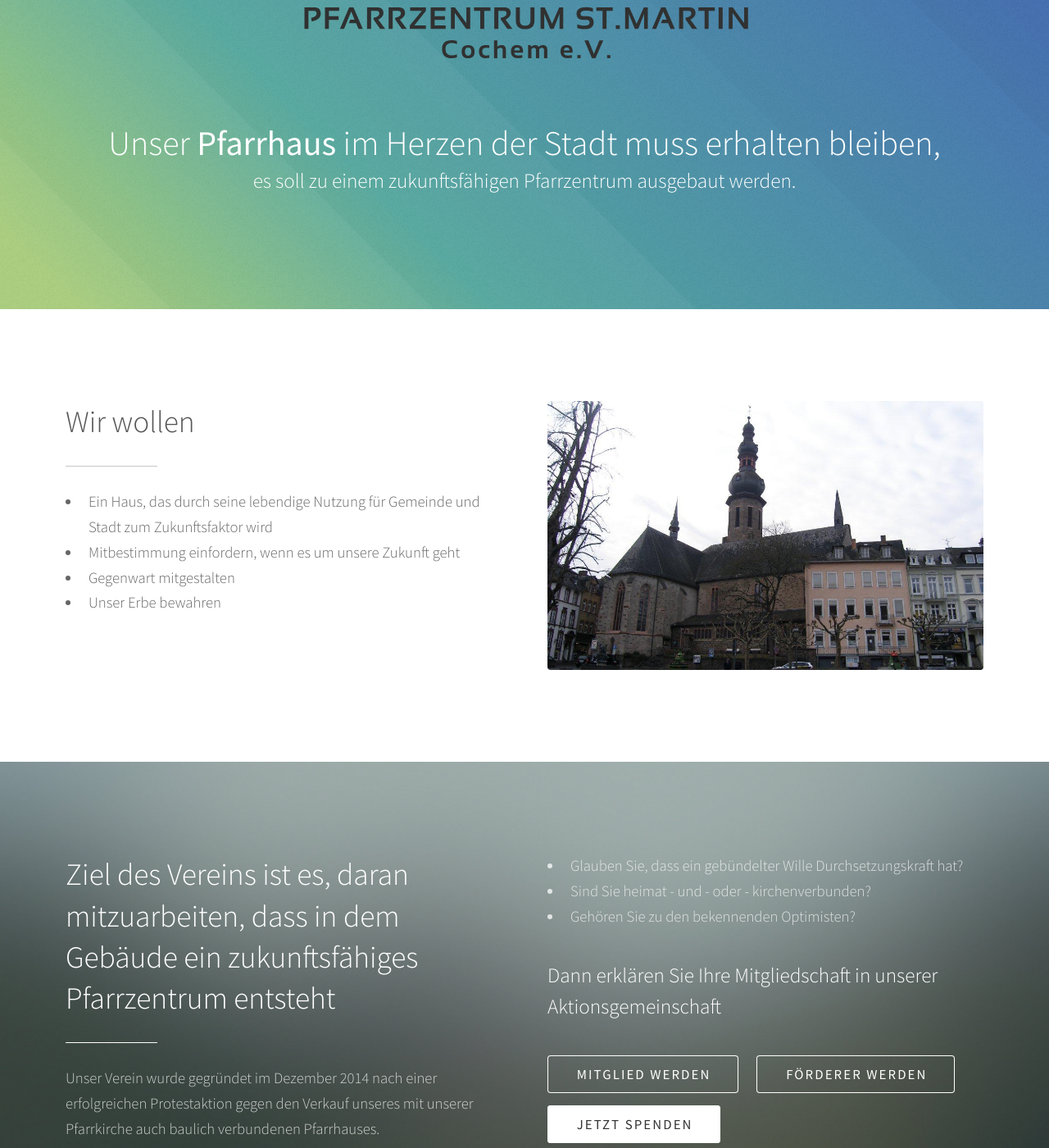
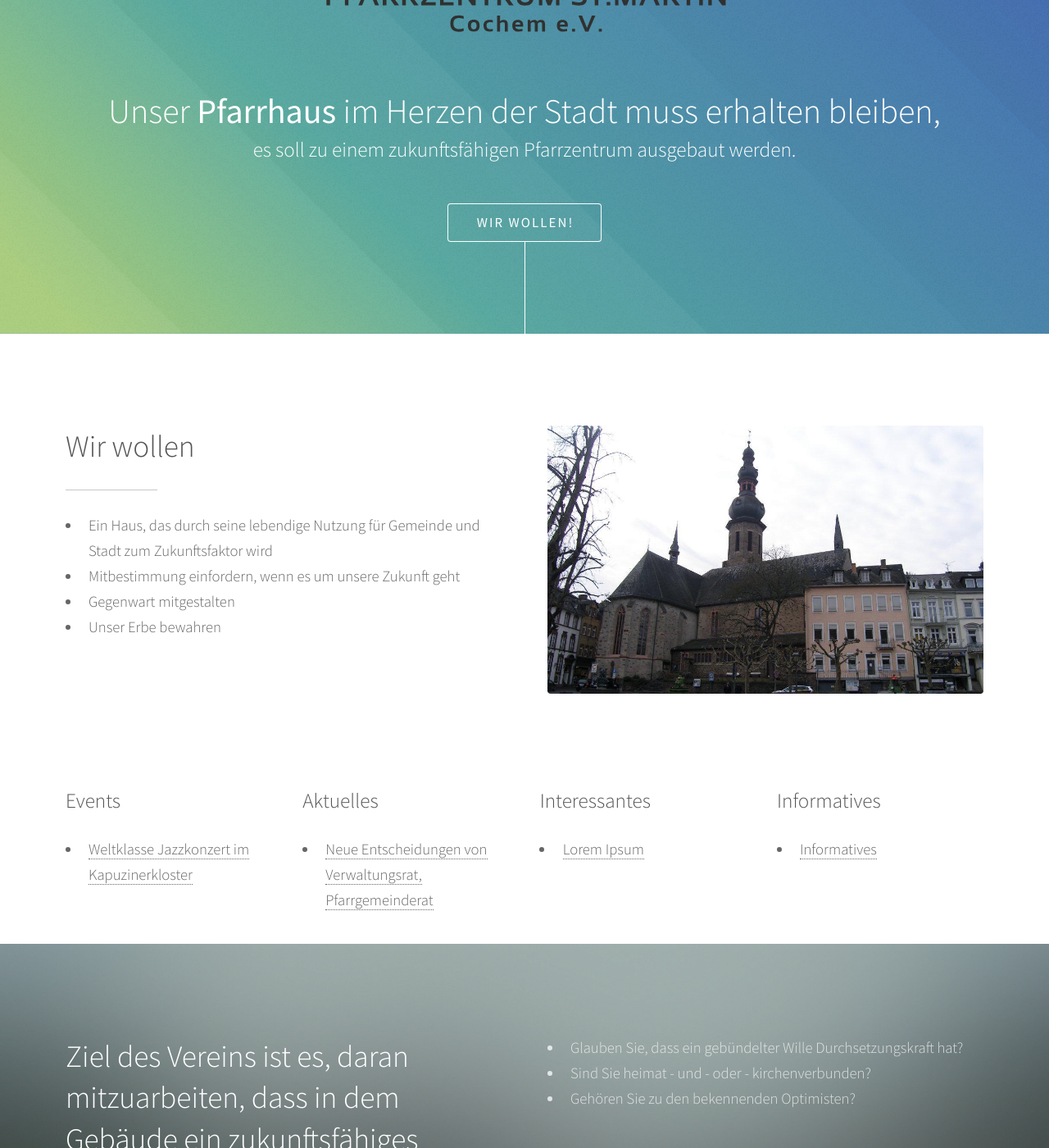
Before and after one commit to hilderoters/foerderverein, a Jekyll site: the page built from index.html, in a window 1280 px wide and 1400 px high, scrolled down 361 px. Shown: the whole window at 82% size. Built offline with Jekyll 4.4.1, drawn with Linux system fonts in a browser that asks for light colours.

Commit message:
add events and news categories

```diff
--- a/index.html
+++ b/index.html
@@ -7,18 +7,63 @@ permalink: /
 <!-- Header -->
 <section id="header">
   <div class="inner">
-    <img class="image" src="{{ site.github.url }}/images/logo.svg" alt="" style="width:50%"/>
+    <img class="image" src="{{ site.github.url }}/images/logo.svg" alt="" style="width:45%"/>
     <h1>Unser <strong>Pfarrhaus</strong> im Herzen der Stadt muss erhalten bleiben,</h1>
     <h3>es soll zu einem zukunftsfähigen Pfarrzentrum ausgebaut werden.</h3>
-    <!--<ul class="actions">
-      <li><a href="#one" class="button scrolly">Wir wollen!</a></li>
-    </ul>-->
+    <ul class="actions align-center">
+      <li><a href="#one" class="button scrolly align-left">Wir wollen!</a>
+      </li>
+    </ul>
   </div>
 </section>
 
 {% for section in site.sections %}
 {% capture id %}{{ section.id | remove:'/' | downcase }}{% endcapture %}
-  {{ section.content }}
+{{ section.content }}
+{% if id == 'sections01-wir-wollen'%}
+<div class="container">
+    <div class="row">
+      <div class="3u">
+          <h3>Events</h3>
+        <ul class="align-left">
+          {% for event in site.events %}
+          <li><a href="{{ event.url }}">{{ event.title }}</a></li>
+          {% endfor %}
+        </ul>
+      </div>
+      <div class="3u">
+        <h3>Aktuelles</h3>
+        <ul class="align-left">
+          {% for news in site.news %}
+            {% if news.category == 'Aktuelles'%}
+            <li><a href="{{ news.url }}">{{ news.title }}</a></li>
+            {% endif %}
+          {% endfor %}
+        </ul>
+      </div>
+      <div class="3u">
+        <h3>Interessantes</h3>
+        <ul class="align-left">
+          {% for news in site.news %}
+          {% if news.category == 'Interessantes'%}
+          <li><a href="{{ news.url }}">{{ news.title }}</a></li>
+          {% endif %}
+          {% endfor %}
+        </ul>
+      </div>
+      <div class="3u$">
+        <h3>Informatives</h3>
+        <ul class="align-left">
+          {% for news in site.news %}
+          {% if news.category == 'Informatives'%}
+          <li><a href="{{ news.url }}">{{ news.title }}</a></li>
+          {% endif %}
+          {% endfor %}
+        </ul>
+      </div>
+    </div>
+</div>
+{% endif %}
 {% endfor %}
 
 <!--
```
